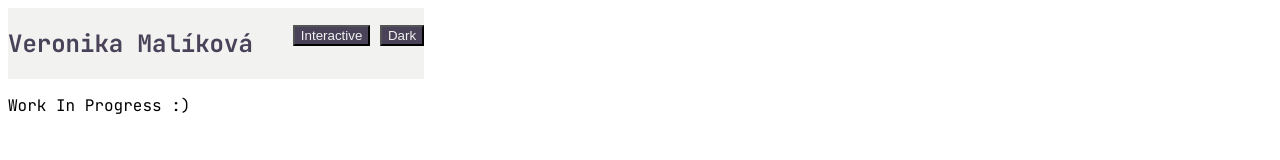
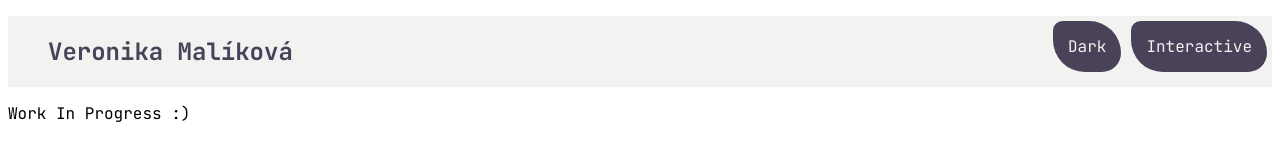
Before and after one commit to veronikamalikova/veronikamalikova.github.io, a plain HTML site: page index.html in a window 1280 px wide. Drawn offline with Linux system fonts and the light colour scheme.

Commit message:
navbar changes

```diff
--- a/index.html
+++ b/index.html
@@ -16,10 +16,10 @@
 
         <!-- nav bar -->
         <nav>
-            <h1 class="title">Veronika Malíková</h1>
             <ul>
-                <li><button><a href="#">Interactive</a></button></li>
-                <li><button><a href="#">Dark</a></button></li>
+                <li><h1 class="title">Veronika Malíková</h1></li>
+                <li class="btn interactive-btn"><a href="#">Interactive</a></li>
+                <li class="btn dark-mode"><a href="#">Dark</a></li>
             </ul>
         </nav>
 
--- a/resources/css/style.css
+++ b/resources/css/style.css
@@ -18,25 +18,25 @@ html {
 nav {
     background-color: #f2f2f0;
     color: #494259;
-    display: inline-flex;
-    position: relative;
-    left: auto;
-    right: auto;
 }
 
 nav li {
-    display: inline;
-}
-
-nav button {
-    background-color: #494259;
-}
-
-nav button:hover {
-    background-color: #8c426b;
+    display: inline-flex;
 }
 
 nav a {
+    text-decoration: none;
     color: #f2f2f0;
-    text-decoration: none;
 }
+
+nav .btn {
+    background-color: #494259;
+    float: right;
+    padding: 15px;
+    margin: 5px;
+    border-radius: 15px 50px 30px;
+}
+
+nav .btn:hover {
+    background-color: #8c426b;
+}
```
